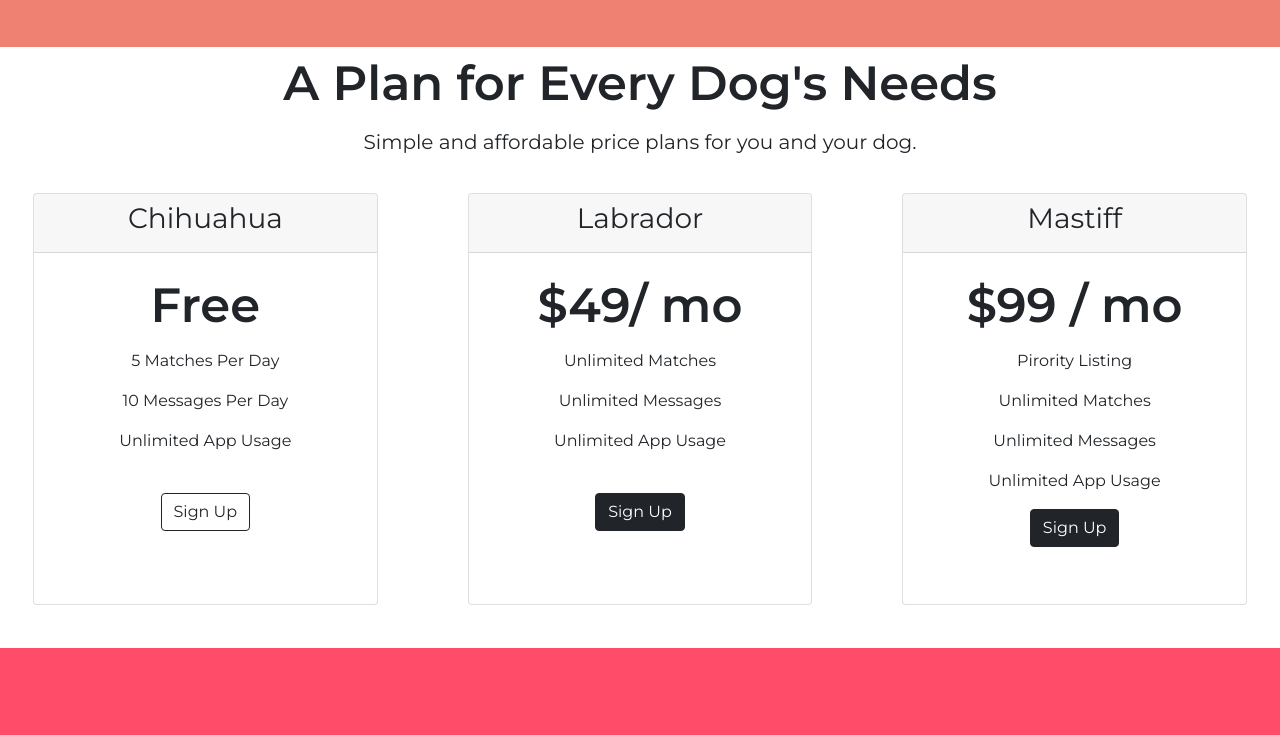
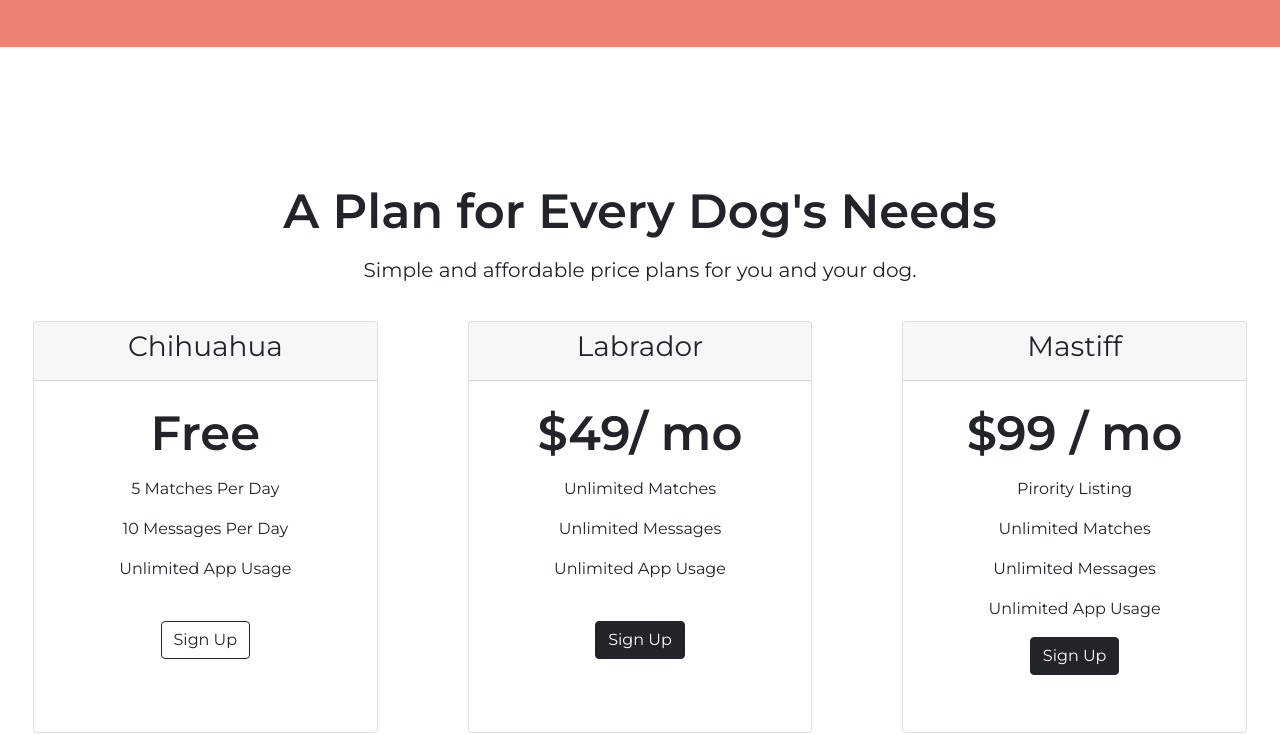
Before and after one commit to stavthal/dating-app-page-template, a plain HTML site: page index.html in a window 1280 px wide. Shown: the part 2103-2838 px from the top of the page. Drawn offline with nearby package versions, Linux system fonts and the light colour scheme.

Commit message:
changed margin of #pricing
Added margin-top: 8.0rem;

```diff
--- a/css/styles.css
+++ b/css/styles.css
@@ -163,6 +163,7 @@ body {
 #pricing {
     text-align: center;
     margin-bottom: 4.0rem;
+    margin-top: 8.0rem;
 }
 
 .card{
```
